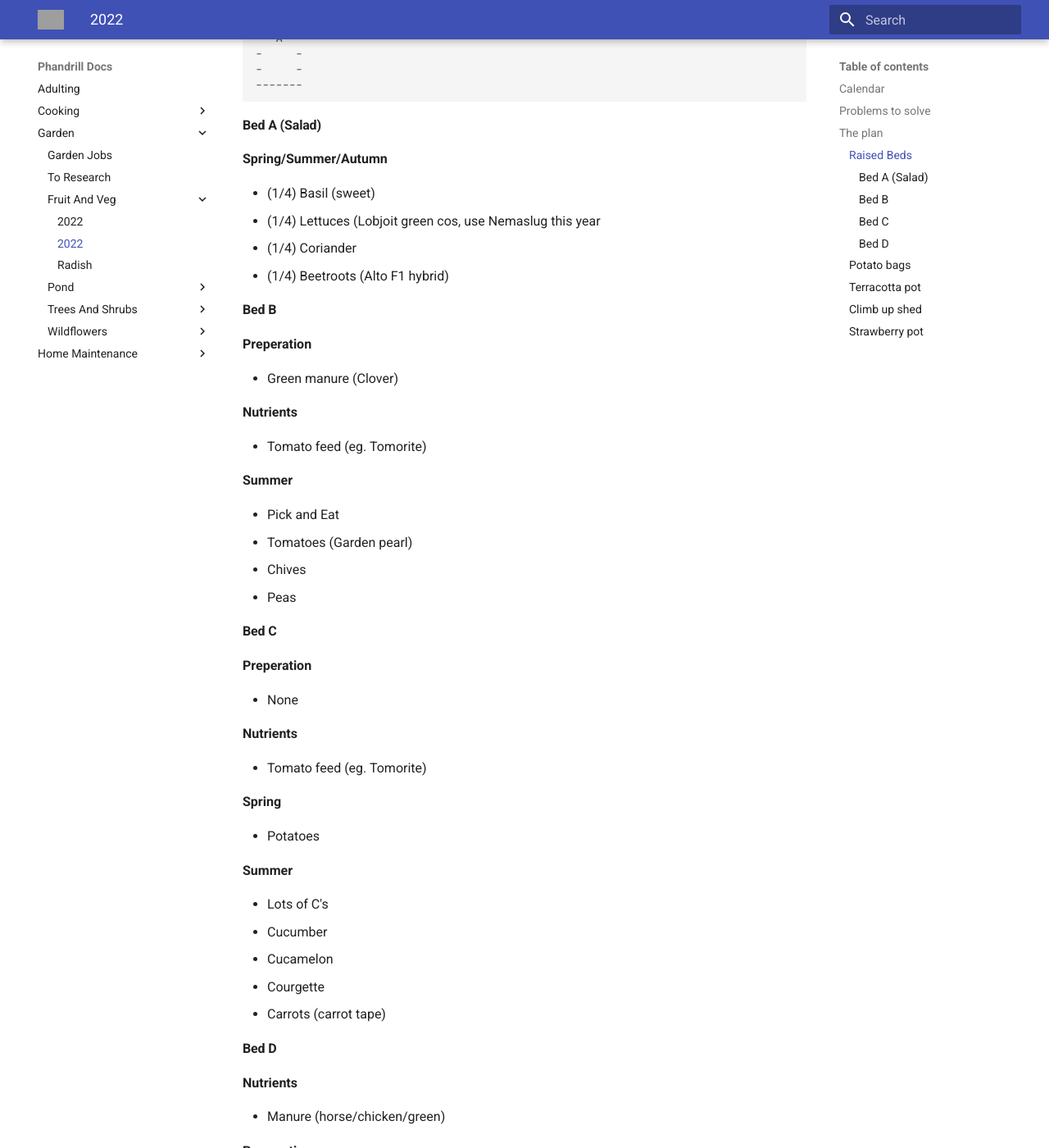
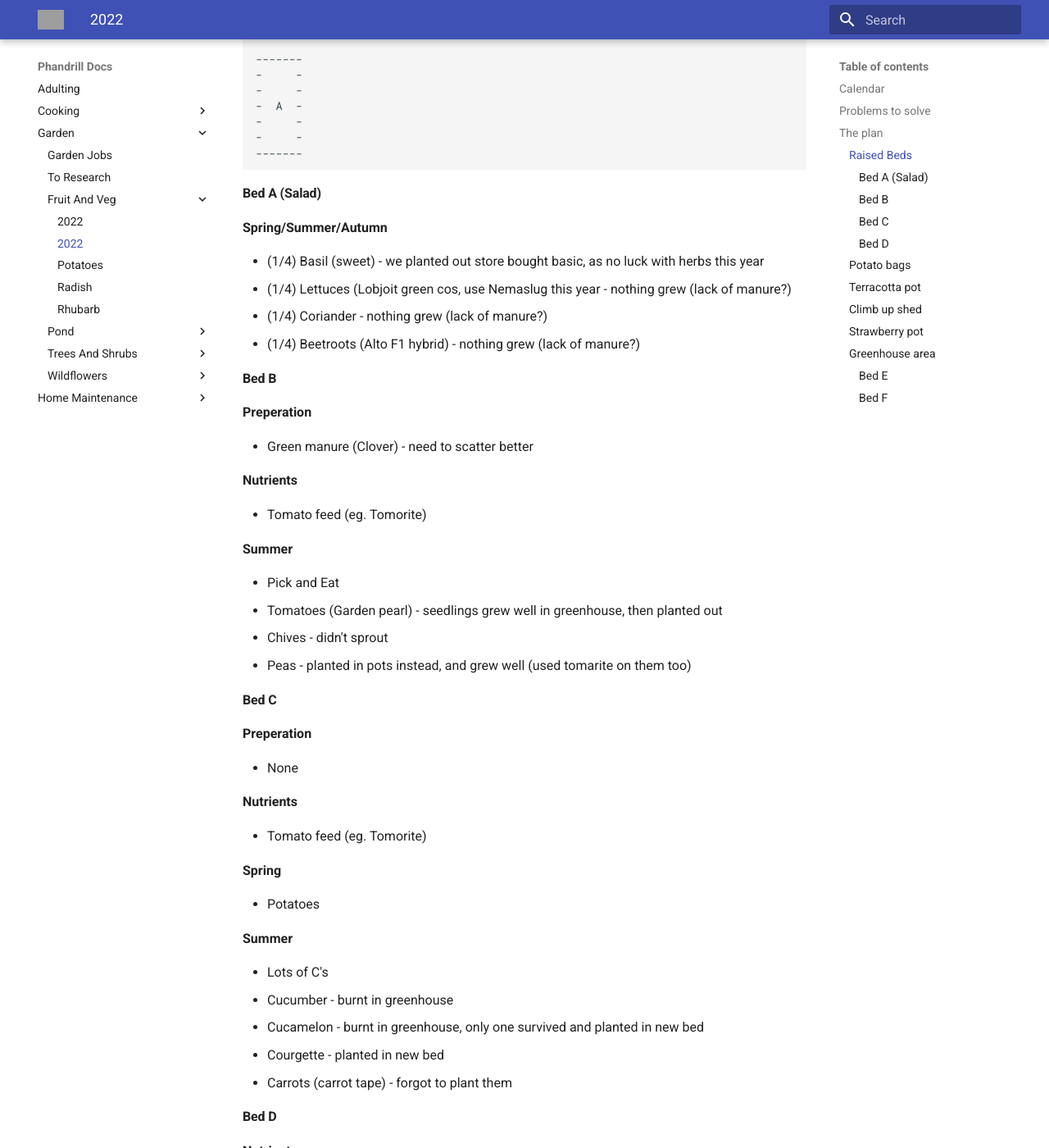
Before and after one commit to retrodans/adulting, an MkDocs documentation site: the page built from docs/Garden/Fruit-And-Veg/2023.md, in a window 1280 px wide and 1400 px high, scrolled down 1967 px. Shown: the whole window at 82% size. Built offline with MkDocs 1.6.1 and Material for MkDocs 9.7.7, drawn with Linux system fonts in a browser that asks for light colours; some of the changed text lies outside the part shown; grey boxes are pictures that could not be loaded.

Commit message:
Some doc updates

````diff
--- a/docs/Garden/Fruit-And-Veg/2023.md
+++ b/docs/Garden/Fruit-And-Veg/2023.md
@@ -14,6 +14,9 @@ title: "2022"
    3. [Terracotta pot](#terracotta-pot)
    4. [Climb up shed](#climb-up-shed)
    5. [Strawberry pot](#strawberry-pot)
+   6. [Greenhouse area](#greenhouse-area)
+      1. [Bed E](#bed-e)
+      2. [Bed F](#bed-f)
 
 ---------------------------------------------------------------------------
 
@@ -23,23 +26,23 @@ title: "2022"
 
 - Buy and Chit potatoes
 - Plan and buy seeds
-- Prepare garden
+- Prepare garden (manure on all raised beds)
 - Seed shopping
 - Sow out: potatoes {C}, green manure {B} {D} {patio pots}
 
 **April**
 
 - Maintenance: Mow lawn, Slug nematodes
-- Sow indoor: Sweetcorn, Cucamelon, Courgette, Squash, Peas, French Beans, Chives, Cucumber, Sprouts, Carrot, Kale, Thyme, Tomato, Sweetcorn, Parsley
+- Sow indoor: Sweetcorn, Cucamelon, Courgette, Squash, Peas, French Beans, Chives, Cucumber, Sprouts, Carrot, Kale, Thyme, Tomato, Parsley
 - Sow outdoor: Lettuce, Beetroot, Basil, Coriander
 
 **June**
 
-- Maintenance: Brassica net
+- Maintenance: Dig in green manure, Brassica net, strawberry netting, brassica netting
 
-**June**
+**July**
 
-- Maintenance: Dig in green manure, prepare cucumber frame, setup frame for toms/peas, strawberry netting
+- Maintenance: prepare cucumber frame, setup frame for toms/peas
 - Plant out: As things are ready
 - Sow outdoor: Swede, Carrot
 
@@ -83,16 +86,16 @@ title: "2022"
 
 **Spring/Summer/Autumn**
 
-- (1/4) Basil (sweet)
-- (1/4) Lettuces (Lobjoit green cos, use Nemaslug this year
-- (1/4) Coriander
-- (1/4) Beetroots (Alto F1 hybrid)
+- (1/4) Basil (sweet) - we planted out store bought basic, as no luck with herbs this year
+- (1/4) Lettuces (Lobjoit green cos, use Nemaslug this year - nothing grew (lack of manure?)
+- (1/4) Coriander - nothing grew (lack of manure?)
+- (1/4) Beetroots (Alto F1 hybrid) - nothing grew (lack of manure?)
 
 #### Bed B
 
 **Preperation**
 
-- Green manure (Clover)
+- Green manure (Clover) - need to scatter better
 
 **Nutrients**
 
@@ -101,9 +104,9 @@ title: "2022"
 **Summer**
 
 - Pick and Eat
-   - Tomatoes (Garden pearl)
-   - Chives
-   - Peas
+   - Tomatoes (Garden pearl) - seedlings grew well in greenhouse, then planted out
+   - Chives - didn't sprout
+   - Peas - planted in pots instead, and grew well (used tomarite on them too)
 
 #### Bed C
 
@@ -122,10 +125,10 @@ title: "2022"
 **Summer**
 
 - Lots of C's
-   - Cucumber
-   - Cucamelon
-   - Courgette
-   - Carrots (carrot tape)
+   - Cucumber - burnt in greenhouse
+   - Cucamelon - burnt in greenhouse, only one survived and planted in new bed
+   - Courgette - planted in new bed
+   - Carrots (carrot tape) - forgot to plant them
 
 #### Bed D
 
@@ -140,8 +143,8 @@ title: "2022"
 **Summer/Autumn/Winter**
 
 - Brassicas (rig up Brassica net which is easy to remove asap - balls, bamboo, net)
-   - Swede
-   - Kale
+   - Swede - planted some in new beds
+   - Kale - planted some in new beds
    - Sprouts
 
 ### Potato bags
@@ -151,9 +154,9 @@ title: "2022"
 - Manure
 
 - 3 Sisters
-  - Trailing squash x1
-  - French beans x2
-  - Sweetcorn x2
+  - Trailing squash x1 - planted some squashes in the new beds
+  - French beans x2 - planted beans in the new beds
+  - Sweetcorn x2 - had to buy some, planted in new beds
 
 ### Terracotta pot
 
@@ -165,12 +168,46 @@ title: "2022"
 
 ### Climb up shed
 
-- Sweetpeas (make sure enough soil and drainage)
+- Sweetpeas (make sure enough soil and drainage) - didn't get around to this
 
 ### Strawberry pot
 
-- Strawberries
+- Strawberries - grew fine, not many fruits though
 
 **Nutrients**
 
 - Tomato feed (eg. Tomorite)
+
+
+### Greenhouse area
+
+```text
+-----------
+-    E    -
+-----------
+
+
+
+-------
+-     -
+-     -
+-  F  -
+-     -
+-     -
+-------
+```
+
+#### Bed E
+
+- Cucumber (bought in Yarnton)
+- Cucamelon
+- Rhubard "Timperley Early" (bought in Yarnton)
+- Sweetcorn (bought in Yarnton)
+
+#### Bed F
+
+- Squash
+- Courgette
+- Kale
+- French beans
+- Swede
--- /dev/null
+++ b/docs/Garden/Fruit-And-Veg/potatoes.md
@@ -0,0 +1,5 @@
+---
+title: "Potatoes"
+---
+
+-
````
Also changed, not shown: docs/Garden/Fruit-And-Veg/rhubarb.md (added, +8 -0 lines), docs/Garden/Trees-And-Shrubs/apple-pear-trees.md (+15 -2 lines), docs/Garden/jobs.md (+4 -1 lines).
